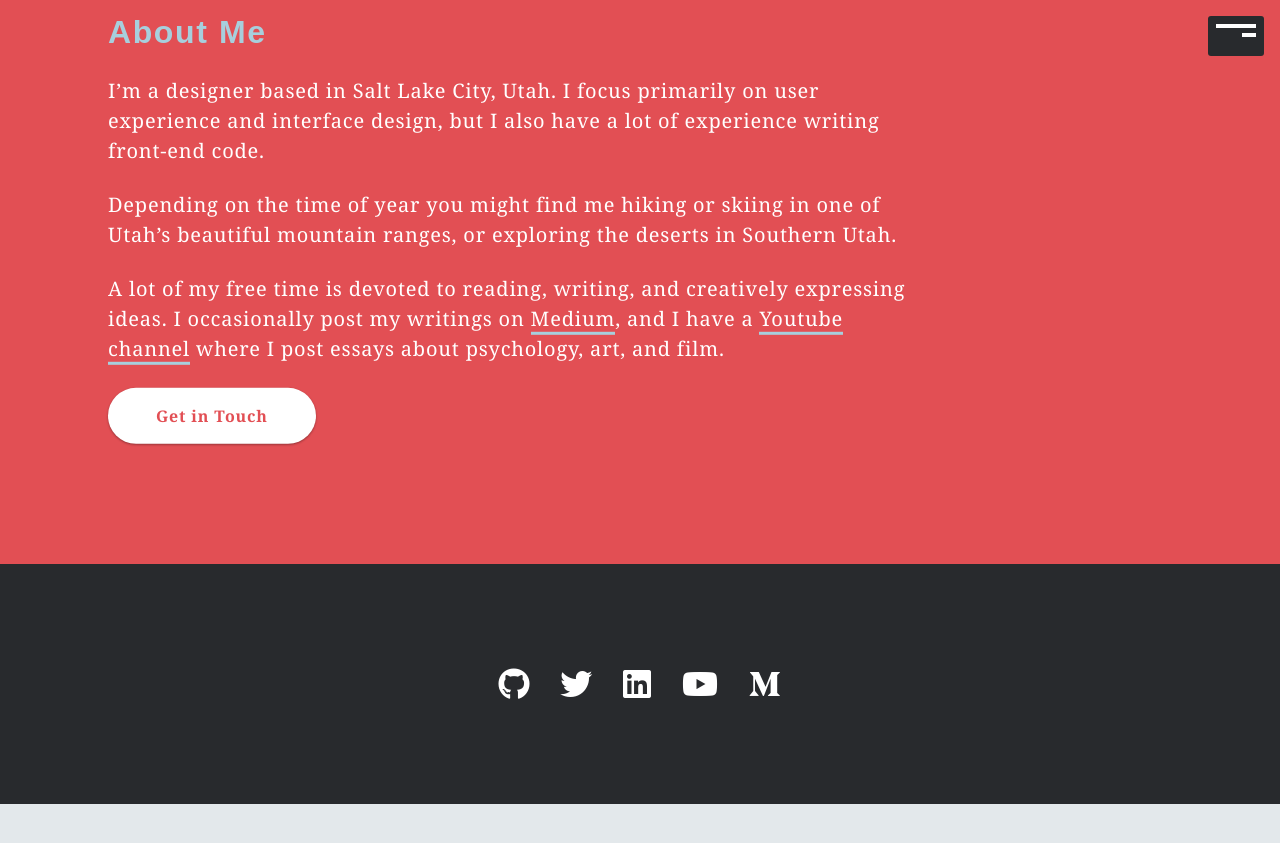
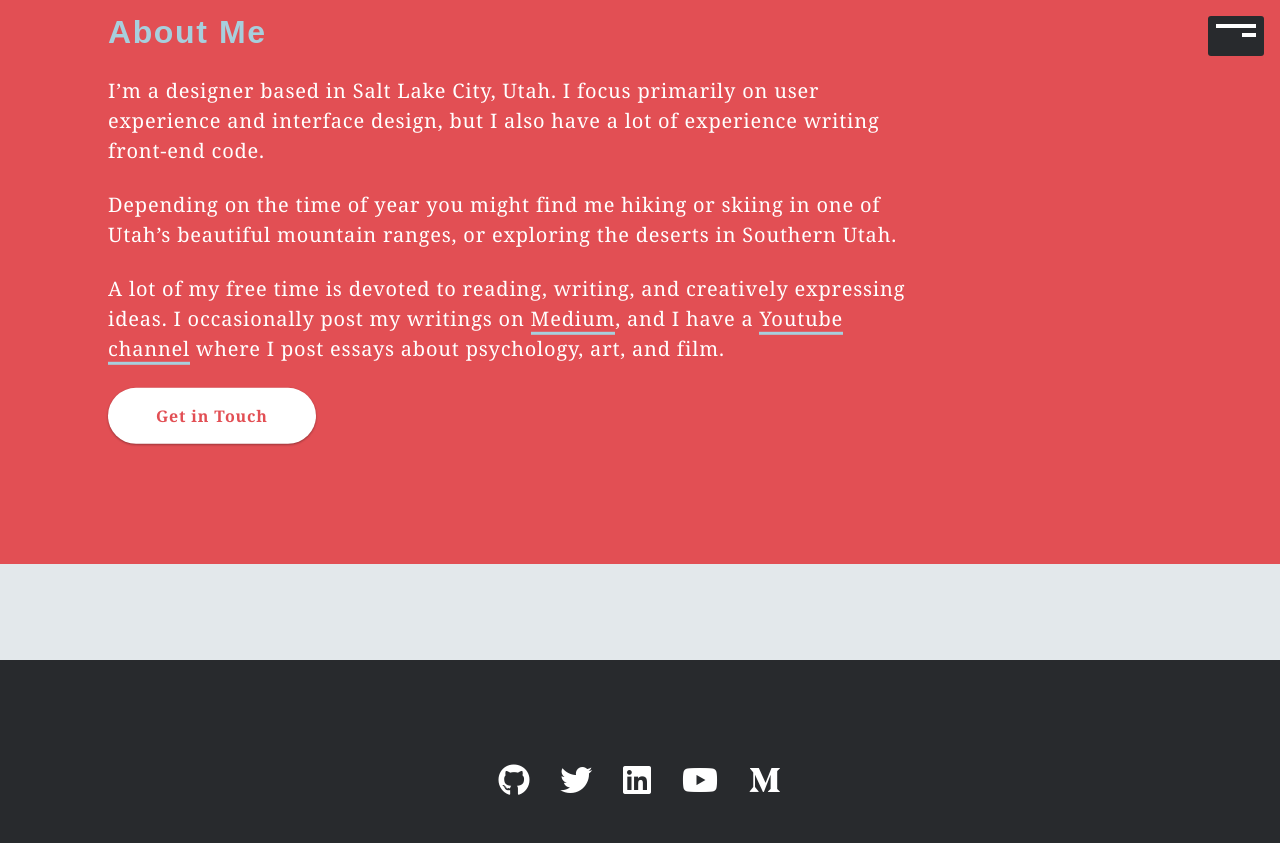
Before and after one commit to kirbyyardley/portfolio, a Jekyll site: the page built from index.md, in a window 1280 px wide and 900 px high, scrolled down 1868 px. Shown: the top 843 px of the window. Built offline with Jekyll 4.4.1, drawn with Linux system fonts in a browser that asks for light colours; some web fonts are replaced; before the commit the page ends 2672 px from its top, so only the background shows below that.

Commit message:
spacing issue with footer

```diff
--- a/_includes/footer.html
+++ b/_includes/footer.html
@@ -1,4 +1,4 @@
-<footer class="c-footer">
+<footer class="c-footer o-spacer__top--huge">
   <div class="o-wrapper">
     <div class="o-layout o-layout--center">
       <div class="o-layout__item u-2/3@desktop o-spacer__top--huge o-spacer__bottom--huge">
```
